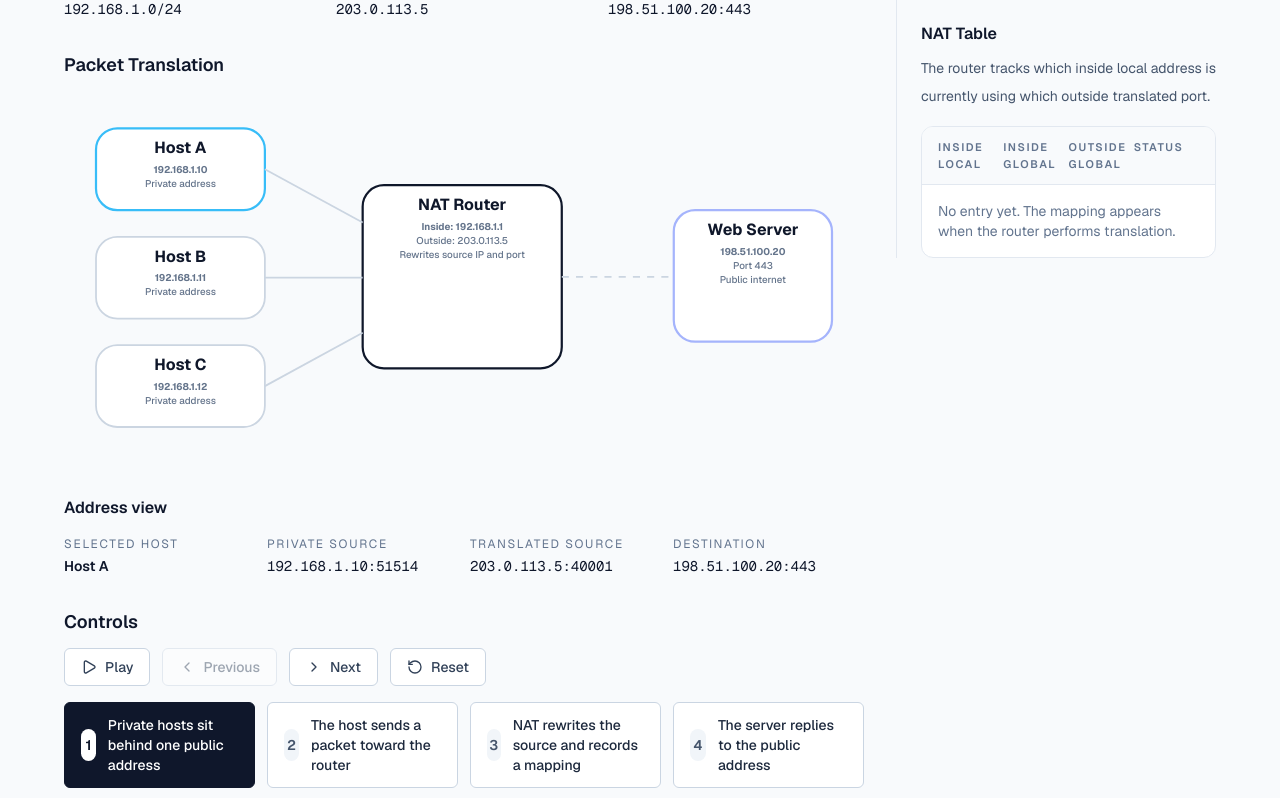
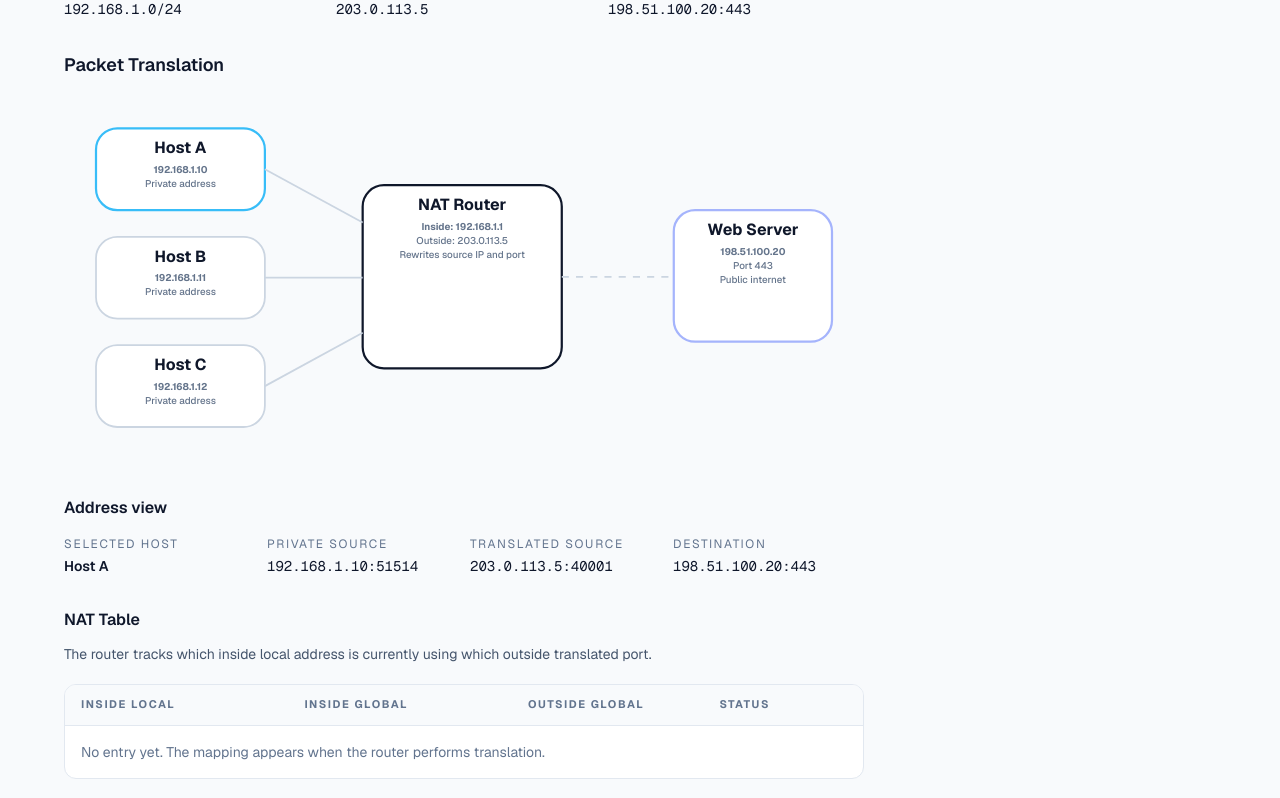
Before and after one commit to kabir325/CS_Tool, a Next.js app: page /topics/nat in a window 1280 px wide. Shown: the part 1000-1798 px from the top of the page. Built offline with nearby package versions, Linux system fonts and the light colour scheme.

Commit message:
modification 1 on nat page

```diff
--- a/src/components/topics/NatExperience.tsx
+++ b/src/components/topics/NatExperience.tsx
@@ -170,7 +170,7 @@ function NatTablePreview({
     currentStep < 2 ? "No translation yet" : currentStep === 2 ? "Created" : currentStep === 3 ? "Used for reply" : "Matched and forwarded";
 
   return (
-    <div className="space-y-4 border-t border-slate-200 pt-6">
+    <div className="space-y-4">
       <div className="space-y-2">
         <h3 className="text-base font-semibold text-slate-900">NAT Table</h3>
         <p className="text-sm leading-7 text-slate-600">
@@ -179,24 +179,40 @@ function NatTablePreview({
       </div>
 
       <div className="overflow-hidden rounded-xl border border-slate-200 bg-white">
-        <div className="grid grid-cols-4 border-b border-slate-200 bg-slate-50 px-4 py-3 text-[11px] font-semibold uppercase tracking-[0.14em] text-slate-500">
-          <span>Inside Local</span>
-          <span>Inside Global</span>
-          <span>Outside Global</span>
-          <span>Status</span>
+        <div className="overflow-x-auto">
+          <table className="min-w-[760px] w-full table-fixed text-sm">
+            <colgroup>
+              <col className="w-[28%]" />
+              <col className="w-[28%]" />
+              <col className="w-[24%]" />
+              <col className="w-[20%]" />
+            </colgroup>
+            <thead className="bg-slate-50">
+              <tr className="border-b border-slate-200 text-left text-[11px] font-semibold uppercase tracking-[0.14em] text-slate-500">
+                <th className="px-4 py-3">Inside Local</th>
+                <th className="px-4 py-3">Inside Global</th>
+                <th className="px-4 py-3">Outside Global</th>
+                <th className="px-4 py-3">Status</th>
+              </tr>
+            </thead>
+            <tbody>
+              {hasEntry ? (
+                <tr className="align-top text-slate-700">
+                  <td className="px-4 py-4 font-mono break-all">{host.privateIp}:{host.sourcePort}</td>
+                  <td className="px-4 py-4 font-mono break-all">{routerPublicIp}:{host.translatedPort}</td>
+                  <td className="px-4 py-4 font-mono break-all">{serverIp}:443</td>
+                  <td className="px-4 py-4 font-medium text-slate-900">{stateLabel}</td>
+                </tr>
+              ) : (
+                <tr>
+                  <td colSpan={4} className="px-4 py-4 text-slate-500">
+                    No entry yet. The mapping appears when the router performs translation.
+                  </td>
+                </tr>
+              )}
+            </tbody>
+          </table>
         </div>
-        {hasEntry ? (
-          <div className="grid grid-cols-4 px-4 py-4 text-sm text-slate-700">
-            <span className="font-mono">{host.privateIp}:{host.sourcePort}</span>
-            <span className="font-mono">{routerPublicIp}:{host.translatedPort}</span>
-            <span className="font-mono">{serverIp}:443</span>
-            <span className="font-medium text-slate-900">{stateLabel}</span>
-          </div>
-        ) : (
-          <div className="px-4 py-4 text-sm text-slate-500">
-            No entry yet. The mapping appears when the router performs translation.
-          </div>
-        )}
       </div>
     </div>
   );
@@ -513,6 +529,8 @@ export function NatExperience() {
               </div>
             </dl>
           </div>
+
+          <NatTablePreview host={selectedHost} currentStep={currentStep} />
         </div>
       }
       controls={
@@ -535,14 +553,11 @@ export function NatExperience() {
         />
       }
       explanation={
-        <div className="space-y-6">
-          <ExplanationPanel
-            step={steps[currentStep]}
-            currentStep={currentStep}
-            totalSteps={steps.length}
-          />
-          <NatTablePreview host={selectedHost} currentStep={currentStep} />
-        </div>
+        <ExplanationPanel
+          step={steps[currentStep]}
+          currentStep={currentStep}
+          totalSteps={steps.length}
+        />
       }
     />
   );
```
